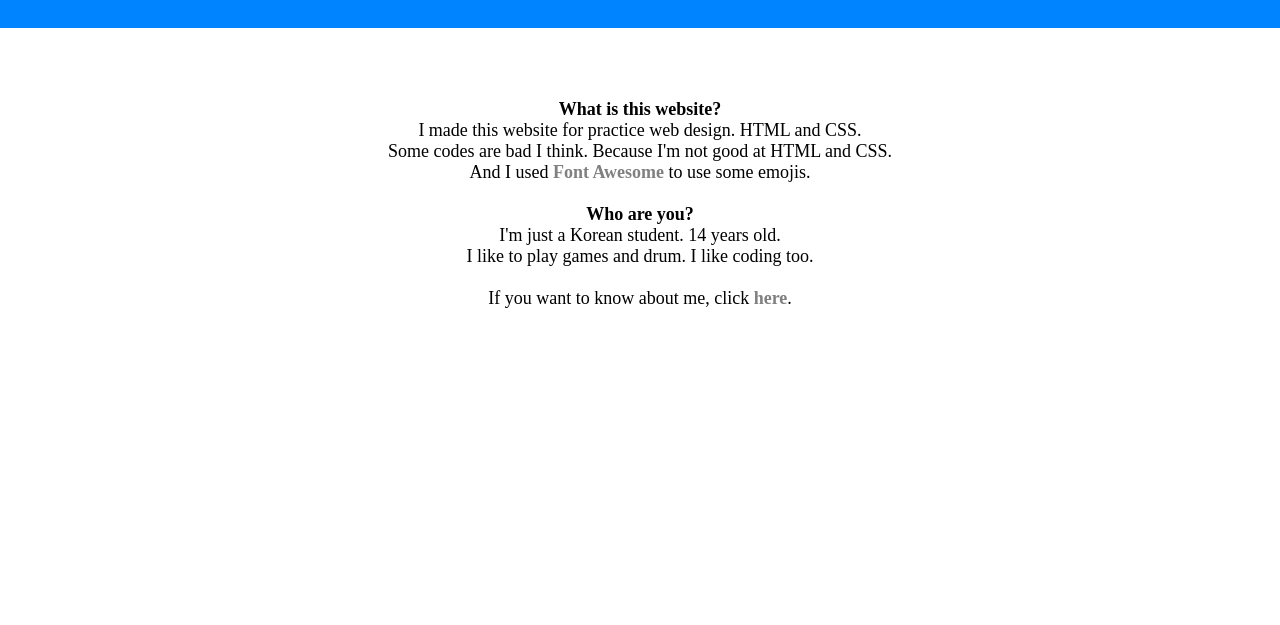
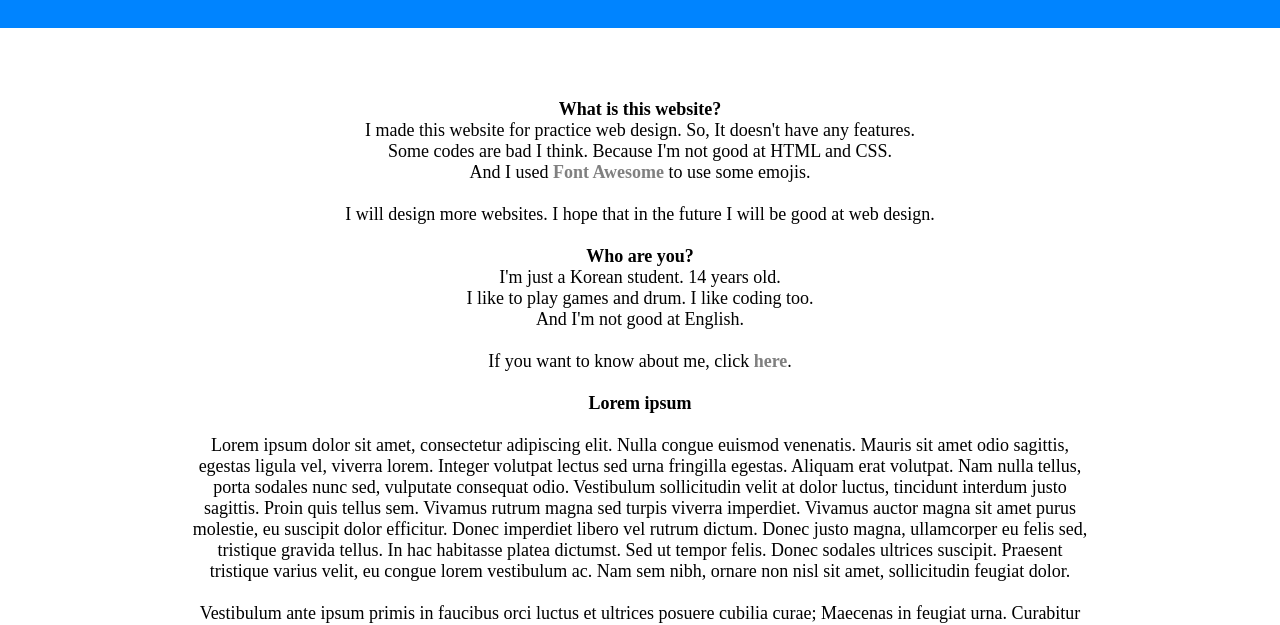
Before and after one commit to ohbeomho/HtmlDesign, a plain HTML site: page homepageDesign/about.html in a window 1280 px wide. Shown: the part 176-801 px from the top of the page. Drawn offline with Linux system fonts and the light colour scheme.

Commit message:
about design

```diff
--- a/homepageDesign/about.html
+++ b/homepageDesign/about.html
@@ -35,17 +35,34 @@
         <div class="content">
             <div class="text">
                 <strong>What is this website?</strong>
-                I made this website for practice web design. HTML and CSS.
+                I made this website for practice web design. So, It doesn't have any features.
                 Some codes are bad I think. Because I'm not good at HTML and CSS.
                 And I used <a href="https://fontawesome.com/">Font Awesome</a> to use some emojis.
+
+                I will design more websites. I hope that in the future I will be good at web design.
 
                 <strong>Who are you?</strong>
                 I'm just a Korean student. 14 years old.
                 I like to play games and drum. I like coding too.
+                And I'm not good at English.
 
                 If you want to know about me, click <a href="https://introduce-ohbeomho.netlify.app">here</a>.
 
-                <strong></strong>
+                <strong>Lorem ipsum</strong>
+
+                Lorem ipsum dolor sit amet, consectetur adipiscing elit. Nulla congue euismod venenatis. Mauris sit amet odio sagittis, egestas ligula vel, viverra lorem. Integer volutpat lectus sed urna fringilla egestas. Aliquam erat volutpat. Nam nulla tellus, porta sodales nunc sed, vulputate consequat odio. Vestibulum sollicitudin velit at dolor luctus, tincidunt interdum justo sagittis. Proin quis tellus sem. Vivamus rutrum magna sed turpis viverra imperdiet. Vivamus auctor magna sit amet purus molestie, eu suscipit dolor efficitur. Donec imperdiet libero vel rutrum dictum. Donec justo magna, ullamcorper eu felis sed, tristique gravida tellus. In hac habitasse platea dictumst. Sed ut tempor felis. Donec sodales ultrices suscipit. Praesent tristique varius velit, eu congue lorem vestibulum ac. Nam sem nibh, ornare non nisl sit amet, sollicitudin feugiat dolor.
+
+                Vestibulum ante ipsum primis in faucibus orci luctus et ultrices posuere cubilia curae; Maecenas in feugiat urna. Curabitur at odio elementum, molestie augue ac, varius augue. Nam id tellus vehicula, suscipit lectus ut, bibendum quam. Donec nec condimentum urna. Pellentesque sit amet luctus lacus. Donec vitae pellentesque tortor. Donec eu lacus laoreet augue ullamcorper facilisis ut eu ipsum. Proin lobortis ligula nec risus sollicitudin, eget volutpat eros commodo. Duis lorem nisl, iaculis ut pharetra ac, semper quis orci. Integer consectetur felis vitae purus suscipit, vel tempor orci convallis. Sed congue tortor a mauris lobortis sagittis. Nam blandit maximus luctus.
+
+                Vivamus viverra diam et aliquet fringilla. Proin tincidunt a diam sed facilisis. Maecenas blandit nunc tortor, vitae elementum ante placerat at. Phasellus eu convallis risus. Fusce maximus arcu a mollis laoreet. Curabitur ut lacus consectetur, varius ante at, viverra ante. Etiam quis justo vulputate, lacinia diam vitae, ultricies nibh. Aenean sapien turpis, rutrum vitae mauris eget, ullamcorper laoreet eros. Sed tincidunt arcu id dui fringilla venenatis. Mauris commodo arcu nec commodo faucibus. Cras in semper eros. Nulla ultricies consequat eleifend. Cras a aliquam purus. Cras vulputate ac eros non facilisis.
+
+                Sed et purus magna. Integer mauris arcu, faucibus et nibh a, commodo dictum lectus. Maecenas et augue nisl. Maecenas ante orci, consectetur vitae purus ut, cursus pretium ipsum. Mauris quis mauris purus. Fusce arcu libero, finibus id ipsum quis, volutpat molestie dolor. Integer porttitor imperdiet mauris eget fermentum. Morbi hendrerit quam at sapien pretium semper. Pellentesque sapien nibh, tincidunt eu vestibulum venenatis, hendrerit id eros.
+
+                Lorem ipsum dolor sit amet, consectetur adipiscing elit. Nulla congue euismod venenatis. Mauris sit amet odio sagittis, egestas ligula vel, viverra lorem. Integer volutpat lectus sed urna fringilla egestas. Aliquam erat volutpat. Nam nulla tellus, porta sodales nunc sed, vulputate consequat odio. Vestibulum sollicitudin velit at dolor luctus, tincidunt interdum justo sagittis. Proin quis tellus sem. Vivamus rutrum magna sed turpis viverra imperdiet. Vivamus auctor magna sit amet purus molestie, eu suscipit dolor efficitur. Donec imperdiet libero vel rutrum dictum. Donec justo magna, ullamcorper eu felis sed, tristique gravida tellus. In hac habitasse platea dictumst. Sed ut tempor felis. Donec sodales ultrices suscipit. Praesent tristique varius velit, eu congue lorem vestibulum ac. Nam sem nibh, ornare non nisl sit amet, sollicitudin feugiat dolor.
+
+                Vestibulum ante ipsum primis in faucibus orci luctus et ultrices posuere cubilia curae; Maecenas in feugiat urna. Curabitur at odio elementum, molestie augue ac, varius augue. Nam id tellus vehicula, suscipit lectus ut, bibendum quam. Donec nec condimentum urna. Pellentesque sit amet luctus lacus. Donec vitae pellentesque tortor. Donec eu lacus laoreet augue ullamcorper facilisis ut eu ipsum. Proin lobortis ligula nec risus sollicitudin, eget volutpat eros commodo. Duis lorem nisl, iaculis ut pharetra ac, semper quis orci. Integer consectetur felis vitae purus suscipit, vel tempor orci convallis. Sed congue tortor a mauris lobortis sagittis. Nam blandit maximus luctus.
+
+                Vivamus viverra diam et aliquet fringilla. Proin tincidunt a diam sed facilisis. Maecenas blandit nunc tortor, vitae elementum ante placerat at. Phasellus eu convallis risus. Fusce maximus arcu a mollis laoreet. Curabitur ut lacus consectetur, varius ante at, viverra ante. Etiam quis justo vulputate, lacinia diam vitae, ultricies nibh. Aenean sapien turpis, rutrum vitae mauris eget, ullamcorper laoreet eros. Sed tincidunt arcu id dui fringilla venenatis. Mauris commodo arcu nec commodo faucibus. Cras in semper eros. Nulla ultricies consequat eleifend. Cras a aliquam purus. Cras vulputate ac eros non facilisis.
             </div>
         </div>
         <div class="source">
```
